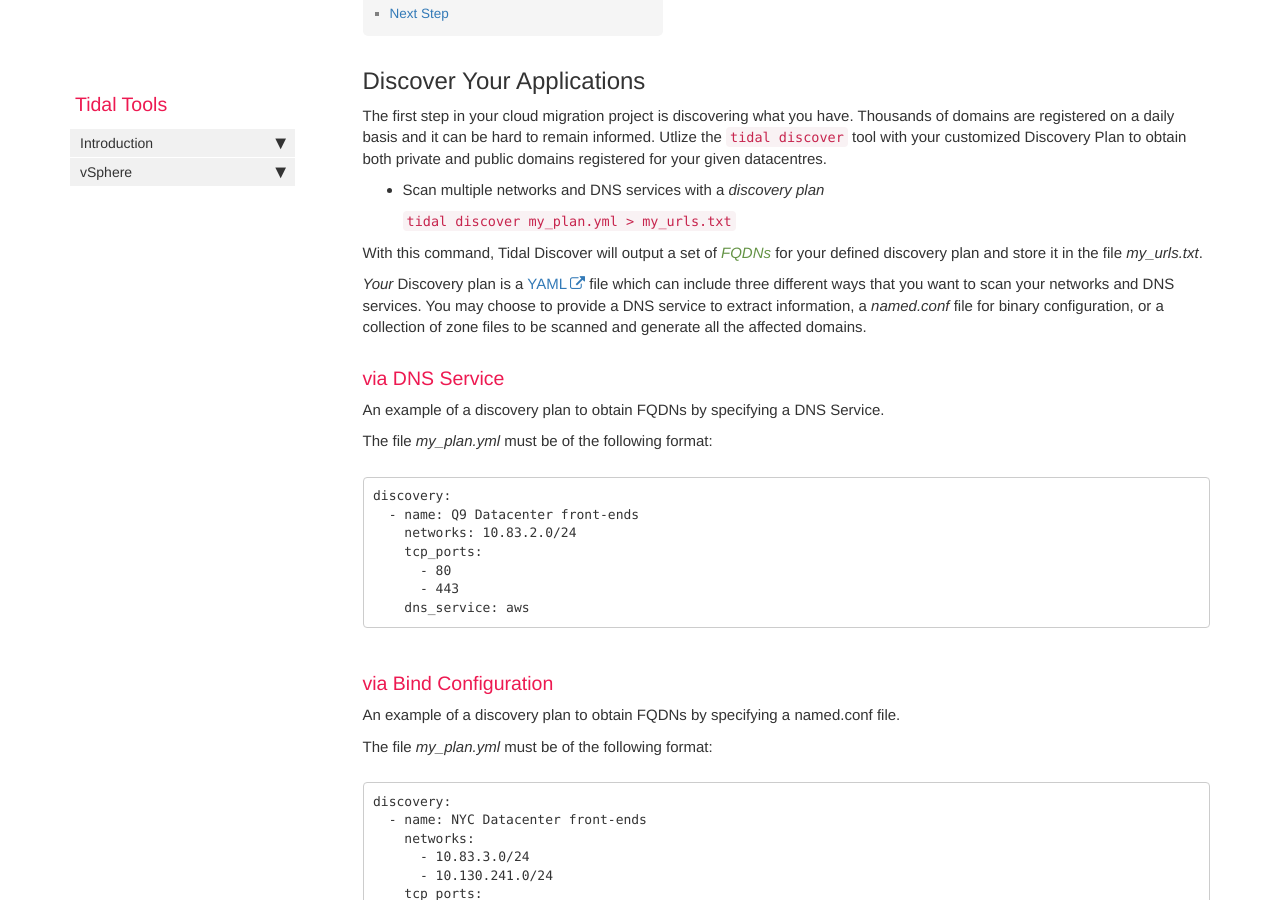
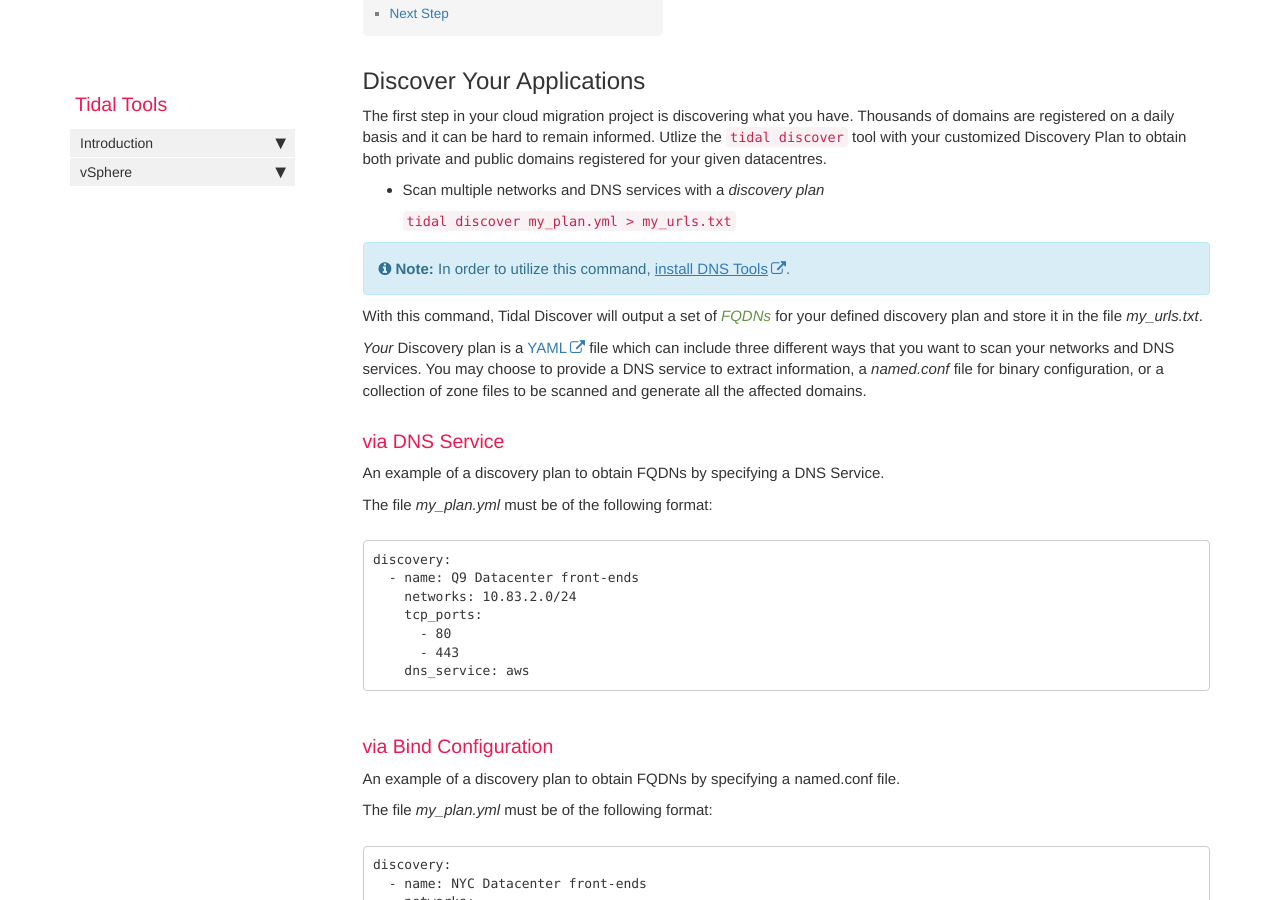
Before and after one commit to tidalmigrations/tidalmigrations.github.io, a Jekyll site: the page built from pages/tidal tools/discover.md, in a window 1280 px wide and 900 px high, scrolled down 356 px. Built offline with Jekyll 4.4.1, drawn with Linux system fonts in a browser that asks for light colours; nearby versions of some CDN libraries; comment, search, counter and statistics services are not loaded.

Commit message:
add note about installing DNS tools

```diff
--- a/pages/tidal tools/discover.md
+++ b/pages/tidal tools/discover.md
@@ -15,6 +15,9 @@ informed. Utlize the `tidal discover` tool with your customized Discovery Plan t
 - Scan multiple networks and DNS services with a *discovery plan*
 
     `` tidal discover my_plan.yml > my_urls.txt``
+
+{% include note.html content="In order to utilize this command, [install DNS Tools](https://tidalmigrations.com/integrations/)." %}
+
 
 With this command, Tidal Discover will output a set of <a href="#" data-toggle="tooltip" data-original-title="{{site.data.glossary.FQDNs}}">FQDNs</a> for your defined discovery plan and store it in the file *my_urls.txt*.
 
```
